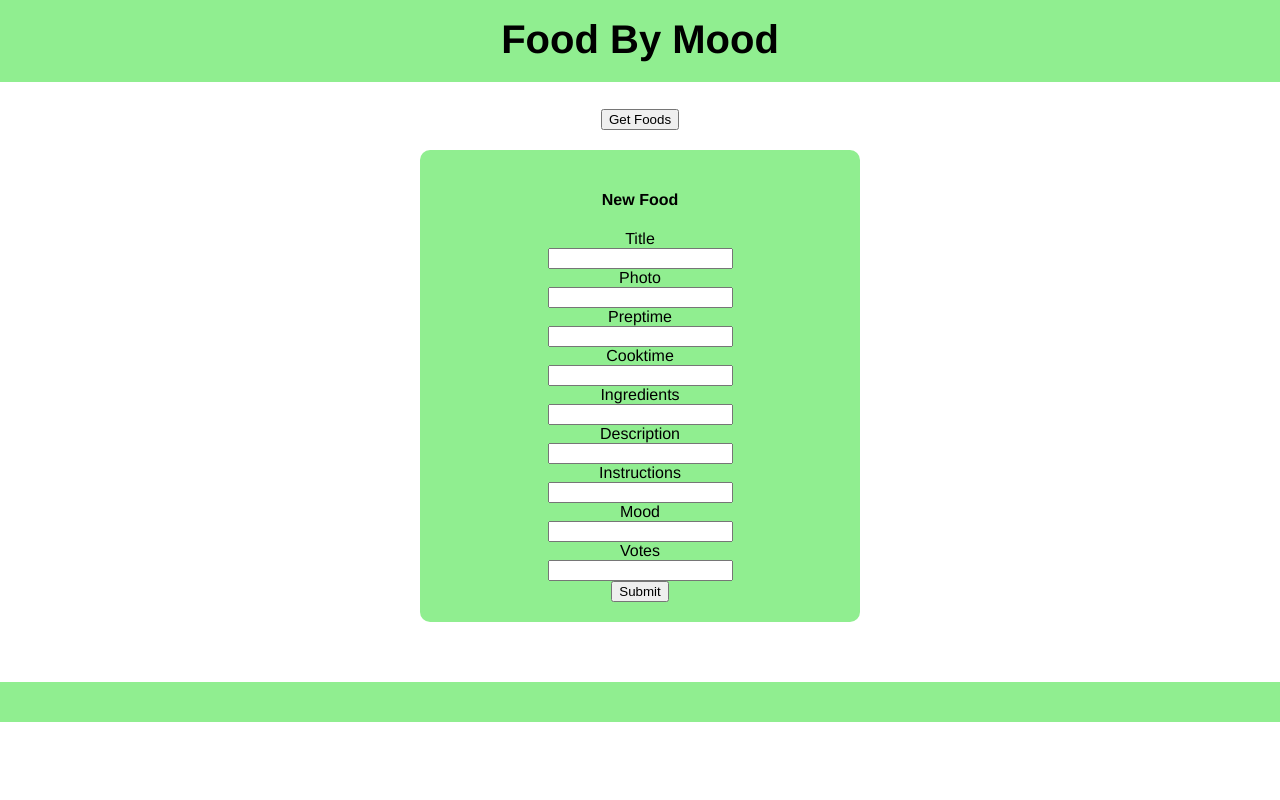
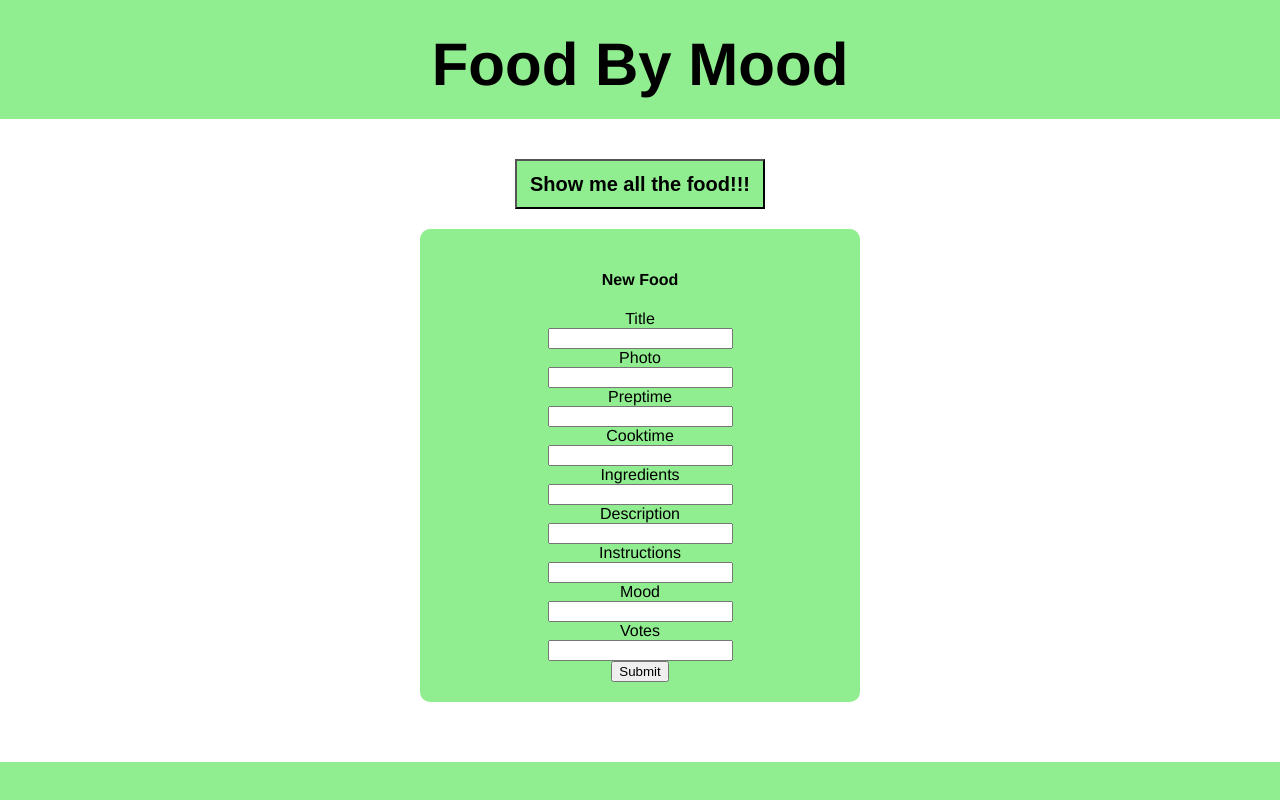
Before and after one commit to MurphyPicard/food-by-mood-ui, a plain HTML site: page index.html in a window 1280 px wide. Drawn offline with nearby package versions, Linux system fonts and the light colour scheme.

Commit message:
changed css a little

```diff
--- a/css/styles.css
+++ b/css/styles.css
@@ -3,21 +3,17 @@ body {
   font-family: "Helvetica Neue", HelveticaNeue, Helvetica, Arial, sans-serif;
   margin:auto;
 }
-
 .container {
   display: flex;
   justify-content: center;
   position: relative;
   top: -50px;
 }
-
 form {
   position: relative;
-
 }
-
 .title {
-  font-size: 40px;
+  font-size: 60px;
   background-color: lightgreen;
   padding-top: 50px;
   padding-bottom: 20px;
@@ -25,19 +21,20 @@ form {
   top: -60px;
   width: 100%;
 }
-
 .footer {
   font-size: 40px;
   background-color: lightgreen;
   width: 100%;
   height: 40px;
 }
-
 .myButton {
   position: relative;
   top: -60px;
+  background-color: lightgreen;
+  height: 50px;
+  width: 250px;
+  font-size: 20px;
 }
-
 img {
   width: 300px;
   border-radius: 5px;
--- a/index.html
+++ b/index.html
@@ -17,7 +17,7 @@
 
     <h1 class="title">Food By Mood</h1>
 
-    <button class="myButton" ng-click="getFoods()">Get Foods</button>
+    <button class="myButton" ng-click="getFoods()"><strong>Show me all the food!!!</strong></button>
 
 
     <food-index></food-index>
```
